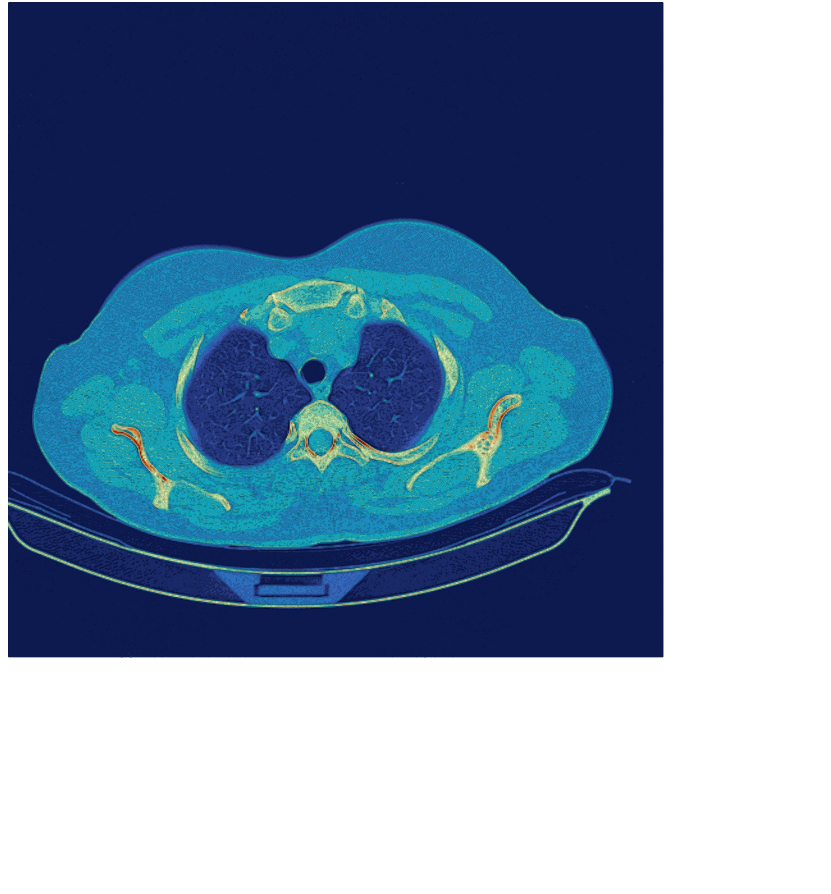
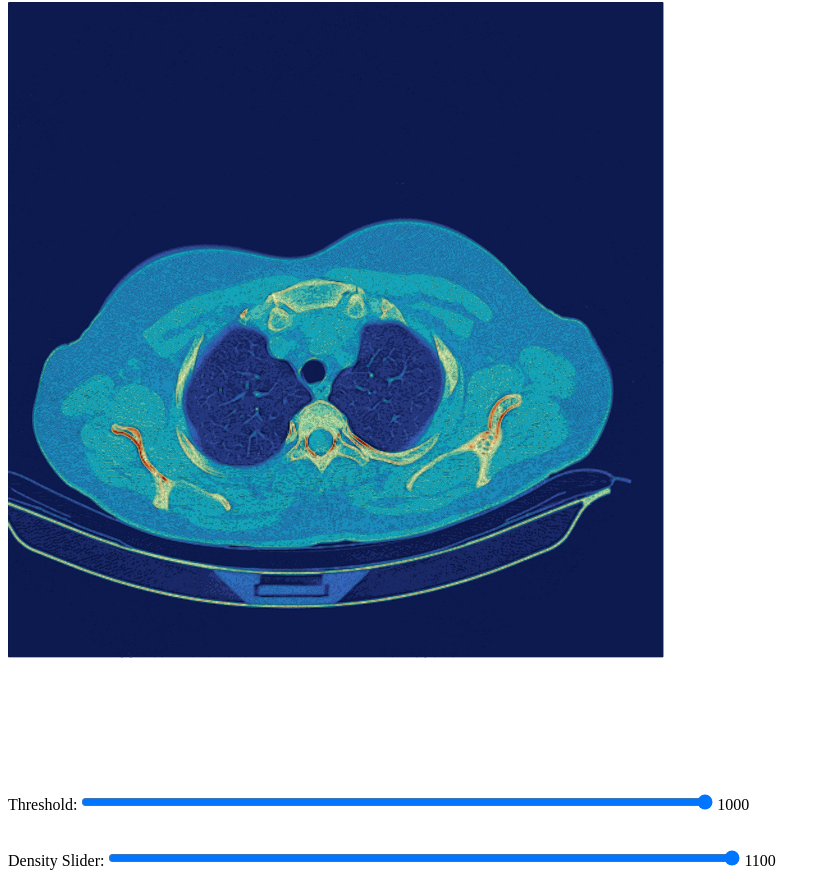
Before and after one commit to PavankumarDupakuntla/major_assignment_4, a plain HTML site: page index.html in a window 1280 px wide. Shown: the part 78-972 px from the top of the page, without its empty margins (0-831 px from the left). Before the commit the page ends 860 px from the top, so only its background shows below. Drawn offline with nearby package versions, Linux system fonts and the light colour scheme.

Commit message:
Update index.html

```diff
--- a/index.html
+++ b/index.html
@@ -5,7 +5,7 @@
     <meta charset="UTF-8">
     <title>Pawan Kumar Major Assignment - 4</title>
 
-    <script src="https://d3js.org/d3.v6.min.js"></script>
+    <script src="https://d3js.org/d3.v7.min.js"></script>
 
     <style>
         #updatedTime {
@@ -20,10 +20,19 @@
             font-family: sans-serif;
             font-size: 5pt;
         }
+
+        .slider {
+            width: 50%;
+            margin: 20px auto;
+        }
+
+        .brush-slider {
+            width: 50%;
+            margin: 20px auto;
+        }
     </style>
 
 </head>
-
 
 <body>
     <h1>Pawan Kumar Major Assignment - 4 </h1>
@@ -32,45 +41,51 @@
     <div id='updatedTime'>
     </div>
 
+    <div>
+        Threshold:
+        <input type="range" min="0" max="1000" value="1000" class="slider" id="thresholdSlider" step="10"
+            oninput="updateThreshold(this.value)" />
+        <span id="thresholdValue">1000</span>
+    </div>
+
+    <div>
+        Density Slider:
+        <input type="range" min="0" max="1100" value="1100" class="brush-slider" id="brushSlider" step="10"
+            oninput="updateBrush(this.value)" />
+        <span id="brushValue">1100</span>
+    </div>
 
     <script>
-
         const updatedTimeSeries = 'Data_CT.csv'
         let updatedSvg = d3.select("svg");
-
+        let brushValue = 1100; // Initial brush value
 
         const updatedPath = d3.geoPath();
 
-        function plotUpdatedContour(fileName) {
-
-
+        function plotUpdatedContour(fileName, threshold, brushThreshold) {
             d3.csv(fileName).then(function (data) {
-                let m = 512, n = 512;
+                let m = 512,
+                    n = 512;
 
                 let values = [];
                 data.forEach(function (d) {
                     values.push(+d[0])
                 });
 
-
                 const minTemperature = d3.min(values);
                 const maxTemperature = d3.max(values);
-
-
 
                 let updatedColors = d3.scaleLinear()
                     .domain(d3.range(minTemperature, maxTemperature,
                         parseInt(Math.abs(maxTemperature - minTemperature) / 7)))
                     .range(["#0d1a50", "#3e5eba", "#2b83ba",
-                        "#abdda4", "#ffffbf", "#fdae61", "#d7191c"])
+                        "#abdda4", "#ffffbf", "#fdae61", "#d7191c"
+                    ])
                     .interpolate(d3.interpolateHcl);
-
-
-
 
                 let updatedContours = d3.contours()
                     .size([m, n])
-                    .thresholds(d3.range(minTemperature, maxTemperature, 100))
+                    .thresholds(d3.range(minTemperature, maxTemperature, threshold))
                     (values);
 
                 updatedSvg.append("g").attr("class", "contours")
@@ -78,20 +93,36 @@
                     .data(updatedContours)
                     .enter()
                     .append("path")
-                    .attr("d", function (d) { return updatedPath(d) })
+                    .attr("d", function (d) {
+                        return updatedPath(d)
+                    })
                     .attr("stroke", "black")
                     .attr("stroke-width", ".1px")
                     .attr("stroke-linejoin", "round")
                     .attr("fill",
                         function (d) {
                             return updatedColors(d.value)
-                        })
+                        });
+
+                // Update the brush value and call the brushing function
+                brushValue = brushThreshold || brushValue;
+                updateBrush(brushValue);
             })
         }
 
+        function updateThreshold(value) {
+            document.getElementById('thresholdValue').innerText = value;
+            // Update the plot based on the threshold value
+            plotUpdatedContour(updatedTimeSeries, value, brushValue);
+        }
 
-        plotUpdatedContour(updatedTimeSeries)
+        function updateBrush(value) {
+            document.getElementById('brushValue').innerText = value;
+            // Update the plot based on the brush value
+            console.log("Brush Value:", value);
+        }
 
+        plotUpdatedContour(updatedTimeSeries, 100, 1100);
     </script>
 </body>
 
```
